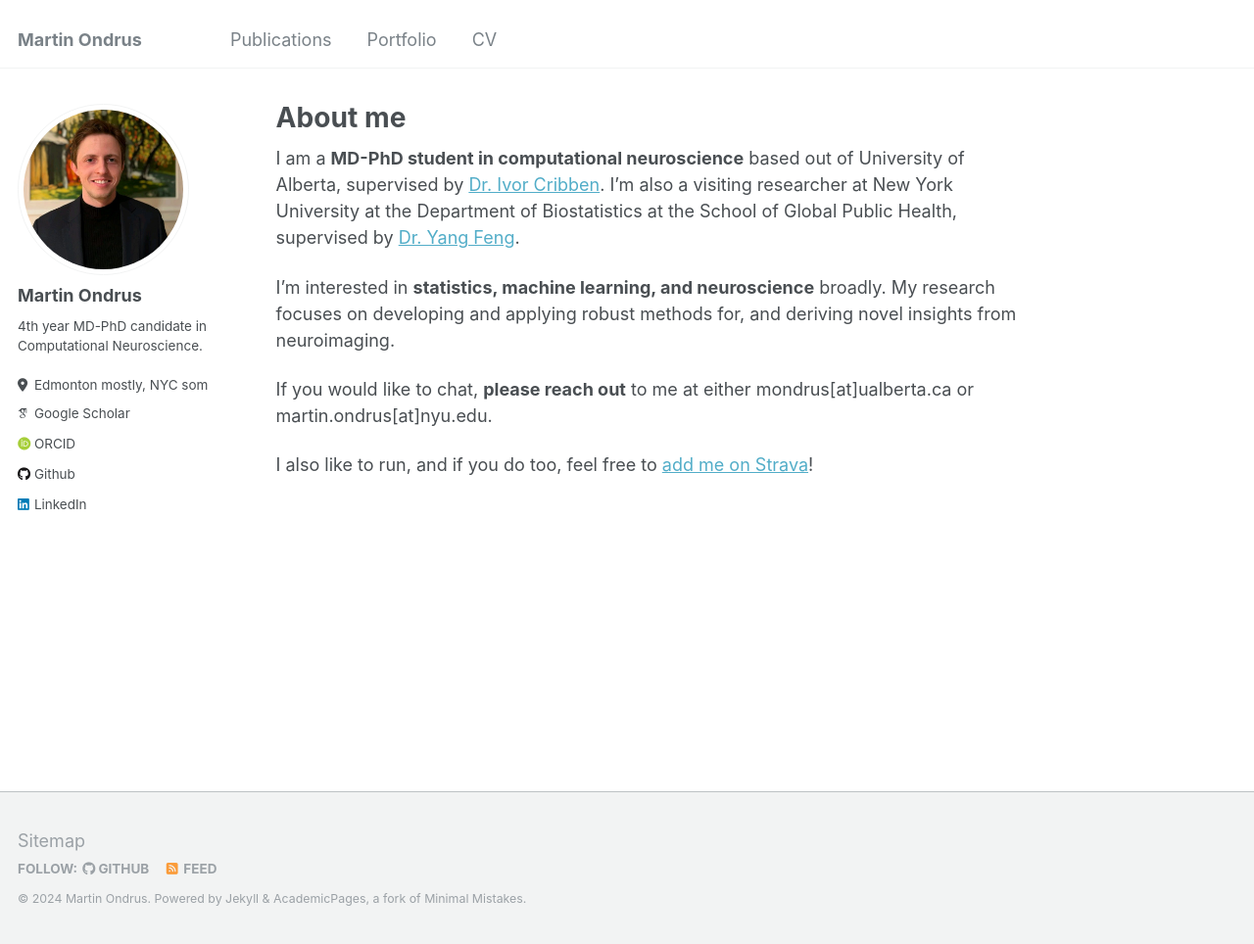
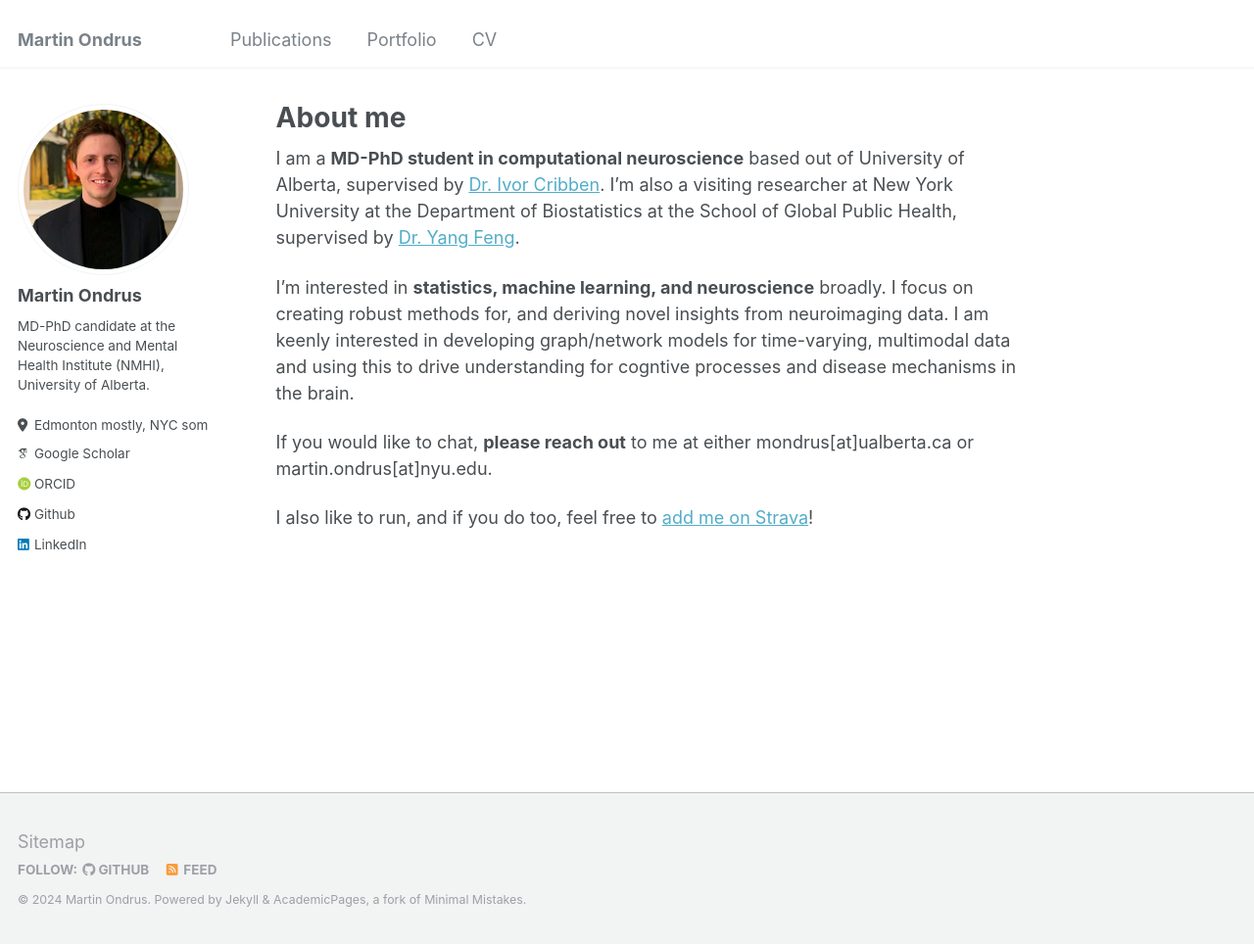
Before and after one commit to mondrus96/mondrus96.github.io, a Jekyll site: the page built from _pages/about.md, in a window 1280 px wide and 964 px high. Shown: the whole window at 98% size. Built offline with Jekyll 4.4.1, drawn with Linux system fonts in a browser that asks for light colours; some web fonts are replaced.

Commit message:
small changes again

```diff
--- a/_config.yml
+++ b/_config.yml
@@ -24,7 +24,7 @@ author:
   avatar           : "profile.png"
   name             : "Martin Ondrus"
   pronouns         : #
-  bio              : "4th year MD-PhD candidate in Computational Neuroscience."
+  bio              : "MD-PhD candidate at the Neuroscience and Mental Health Institute (NMHI), University of Alberta."
   location         : "Edmonton mostly, NYC sometimes"
   employer         : #
   uri              : # URL
--- a/_pages/about.md
+++ b/_pages/about.md
@@ -9,7 +9,7 @@ redirect_from:
 
 I am a **MD-PhD student in computational neuroscience** based out of University of Alberta, supervised by [Dr. Ivor Cribben](https://apps.ualberta.ca/directory/person/cribben). I'm also a visiting researcher at New York University at the Department of Biostatistics at the School of Global Public Health, supervised by [Dr. Yang Feng](https://yangfeng.hosting.nyu.edu/).
 
-I'm interested in **statistics, machine learning, and neuroscience** broadly. My research focuses on developing and applying robust methods for, and deriving novel insights from neuroimaging.
+I'm interested in **statistics, machine learning, and neuroscience** broadly. I focus on creating robust methods for, and deriving novel insights from neuroimaging data. I am keenly interested in developing graph/network models for time-varying, multimodal data and using this to drive understanding for cogntive processes and disease mechanisms in the brain.
 
 If you would like to chat, **please reach out** to me at either mondrus[at]ualberta.ca or martin.ondrus[at]nyu.edu.
 
```
